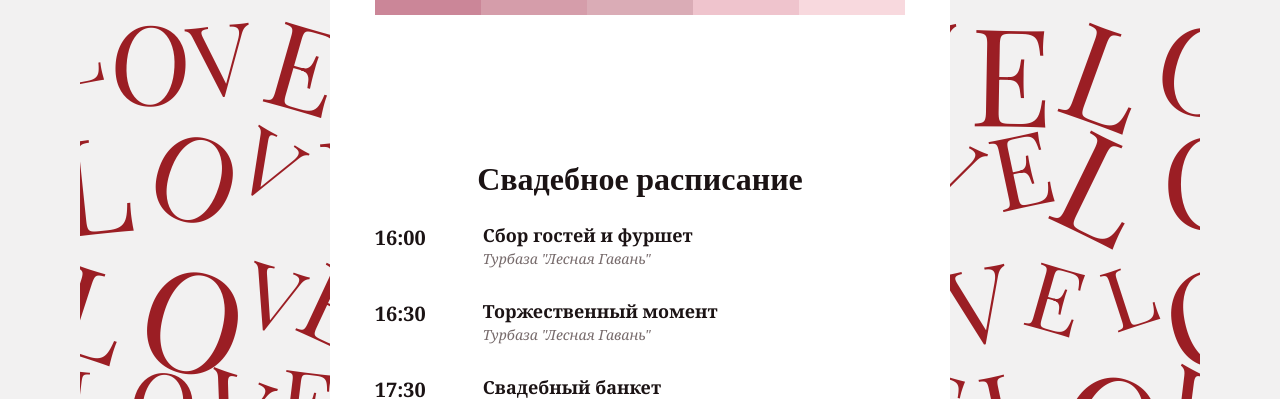
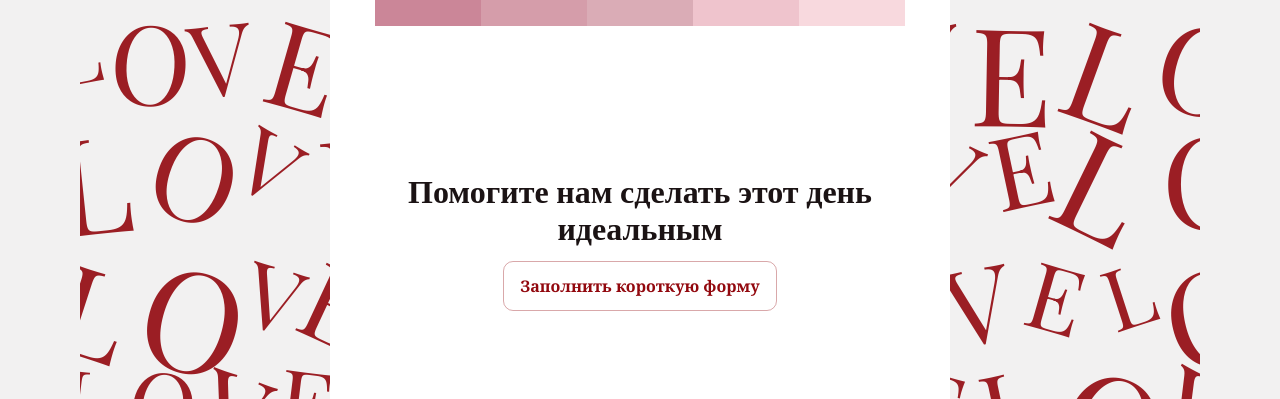
Before and after one commit to pridefulR/weddingMeAndNastya, a website built with Vite: page index.html in a window 1280 px wide. Shown: the part 2960-3359 px from the top of the page. Built offline with nearby package versions, Linux system fonts and the light colour scheme.

Commit message:
Add questionnaire section and button-style RSVP link spacing

```diff
--- a/src/main.ts
+++ b/src/main.ts
@@ -145,6 +145,20 @@ app.innerHTML = `
               <span class="palette__swatch palette__swatch--4"></span>
               <span class="palette__swatch palette__swatch--5"></span>
             </div>
+          </div>
+        </section>
+
+        <section class="questionnaire" aria-label="Анкета гостей">
+          <div class="love-card questionnaire__content">
+            <h2 class="questionnaire__title">Помогите нам сделать этот день идеальным</h2>
+            <a
+              class="questionnaire__link"
+              href="https://docs.google.com/forms/d/e/1FAIpQLSc94bnDqOninkexvVFJ7PNPDrxS8t6_C9F5W2aFBsxnwCuBZA/viewform?usp=publish-editor"
+              target="_blank"
+              rel="noopener noreferrer"
+            >
+              Заполнить короткую форму
+            </a>
           </div>
         </section>
 
--- a/src/style.css
+++ b/src/style.css
@@ -263,6 +263,7 @@ p {
 .invite,
 .people-confirmation,
 .palette,
+.questionnaire,
 .schedule,
 .location-map {
   position: relative;
@@ -356,6 +357,10 @@ p {
   line-height: 1.1;
 }
 
+.person__label + .confirmation {
+  margin-top: 2.2rem;
+}
+
 .confirmation {
   margin-top: 1.5rem;
 }
@@ -429,6 +434,38 @@ p {
 
 .palette__swatch--5 {
   background: var(--palette-5);
+}
+
+.questionnaire__content {
+  padding: 1.5rem 1rem 2rem;
+}
+
+.questionnaire__title {
+  margin: 0;
+  font-family: var(--font-display);
+  font-size: var(--fs-h2);
+  line-height: 1.15;
+  font-weight: var(--fw-semibold);
+}
+
+.questionnaire__link {
+  display: inline-block;
+  margin-top: 1rem;
+  padding: 1rem;
+  border: 1px solid rgba(146, 8, 14, 0.35);
+  border-radius: 10px;
+  color: var(--accent);
+  text-decoration: none;
+  font-size: 1rem;
+  font-weight: var(--fw-bold);
+  line-height: 1;
+  transition: background-color 160ms ease, color 160ms ease;
+}
+
+.questionnaire__link:hover,
+.questionnaire__link:focus-visible {
+  background: var(--accent);
+  color: #fff;
 }
 
 .schedule__content {
@@ -573,6 +610,7 @@ p {
   .invite,
   .people-confirmation,
   .palette,
+  .questionnaire,
   .schedule,
   .location-map {
     padding-top: 0;
@@ -592,6 +630,10 @@ p {
 
   .palette__content {
     padding: 2.3rem 2.8rem 2.8rem;
+  }
+
+  .questionnaire__content {
+    padding: 2.3rem 2.8rem 2.5rem;
   }
 
   .schedule__content {
```
